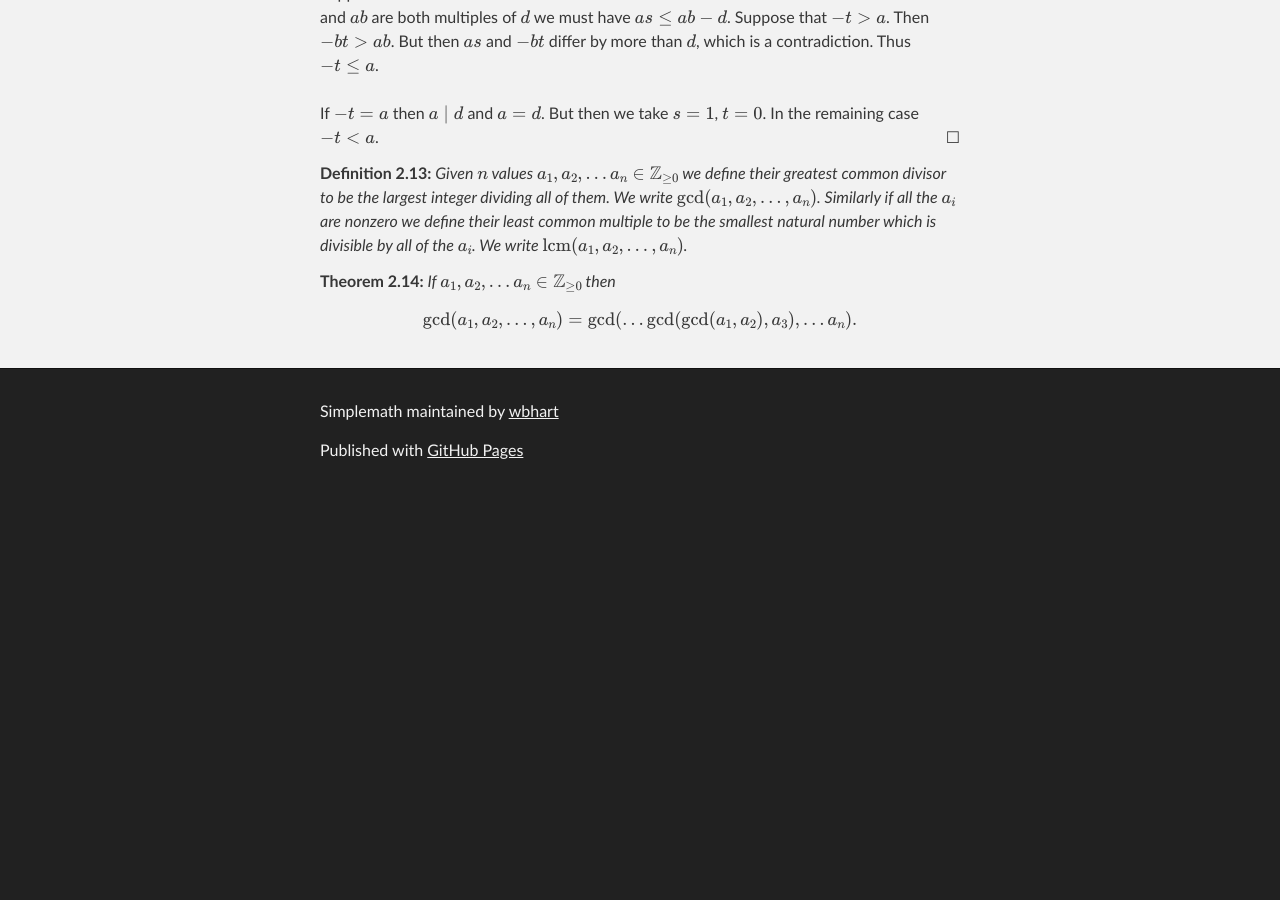
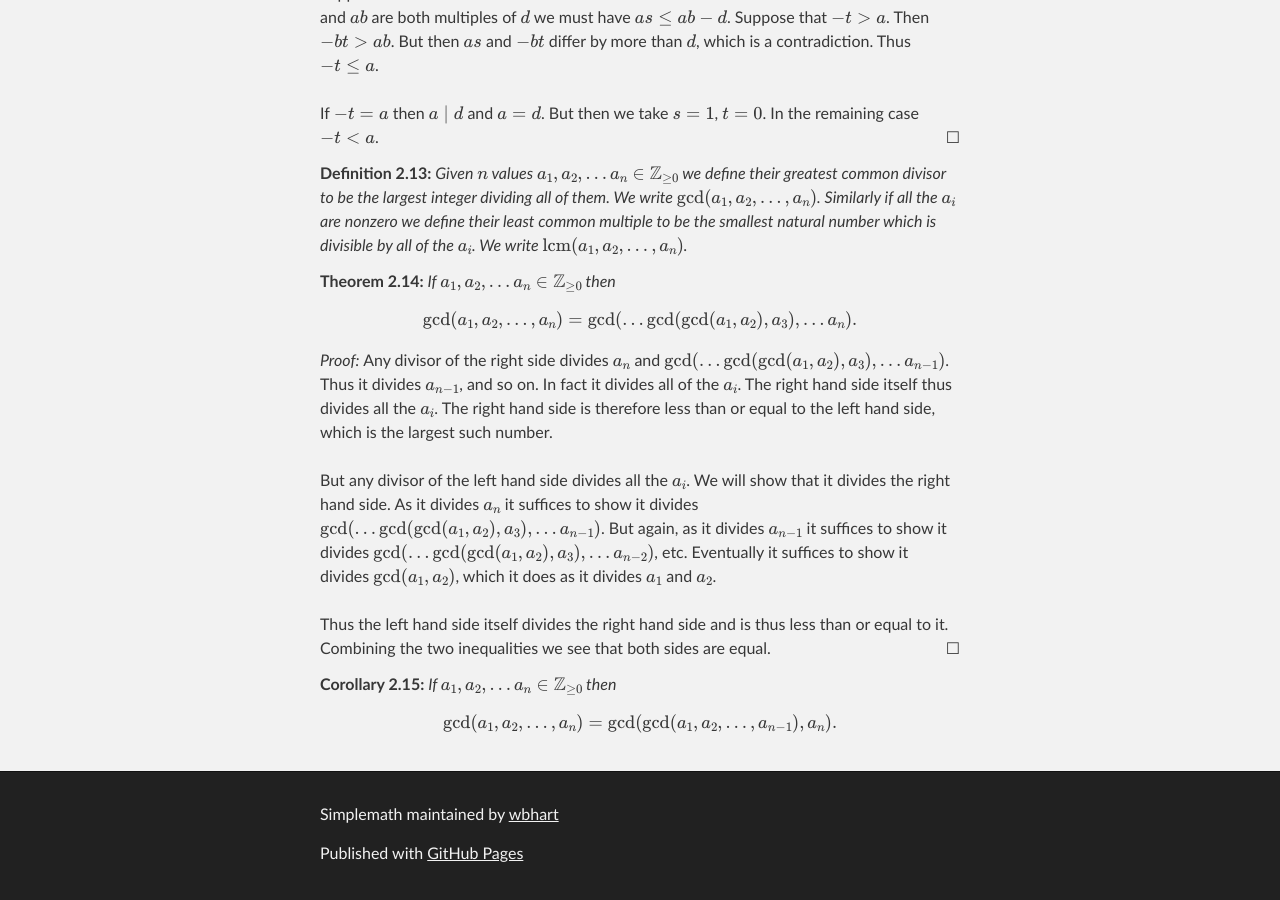
Before and after one commit to wbhart/SimpleMath, a Jekyll site: the page built from test.html, in a window 1280 px wide and 900 px high, scrolled down 4252 px. Built offline with Jekyll 4.4.1, drawn with Linux system fonts in a browser that asks for light colours; formulas are drawn with MathJax 3; before the commit the page ends 4749 px from its top, so only the background shows below that.

Commit message:
Update test.html

```diff
--- a/test.html
+++ b/test.html
@@ -220,3 +220,21 @@ are nonzero we define their least common multiple to be the smallest natural num
 <theorem>If \(a_1, a_2, \ldots a_n \in \mathbb{Z}_{\geq 0}\) then
 \[\gcd(a_1, a_2, \ldots, a_n) = \gcd(\ldots \gcd(\gcd(a_1, a_2), a_3), \ldots a_n).\]
 </theorem>
+
+<proof> Any divisor of the right side divides \(a_n\) and \(\gcd(\ldots \gcd(\gcd(a_1, a_2), a_3), \ldots a_{n-1})\).
+Thus it divides \(a_{n-1}\), and so on. In fact it divides all of the \(a_i\). The right hand side itself thus divides
+all the \(a_i\). The right hand side is therefore less than or equal to the left hand side, which is the largest such
+number. </br></br>
+
+But any divisor of the left hand side divides all the \(a_i\). We will show that it divides the right hand side. As it
+divides \(a_n\) it suffices to show it divides \(\gcd(\ldots \gcd(\gcd(a_1, a_2), a_3), \ldots a_{n-1})\). But again, as
+it divides \(a_{n-1}\) it suffices to show it divides \(\gcd(\ldots \gcd(\gcd(a_1, a_2), a_3), \ldots a_{n-2})\), etc.
+Eventually it suffices to show it divides \(\gcd(a_1, a_2)\), which it does as it divides \(a_1\) and \(a_2\). </br></br>
+
+Thus the left hand side itself divides the right hand side and is thus less than or equal to it. Combining the two
+inequalities we see that both sides are equal.
+</proof>
+
+<corollary> If \(a_1, a_2, \ldots a_n \in \mathbb{Z}_{\geq 0}\) then
+\[\gcd(a_1, a_2, \ldots, a_n) = \gcd(\gcd(a_1, a_2, \ldots, a_{n-1}), a_n).\]
+</corollary>
```
